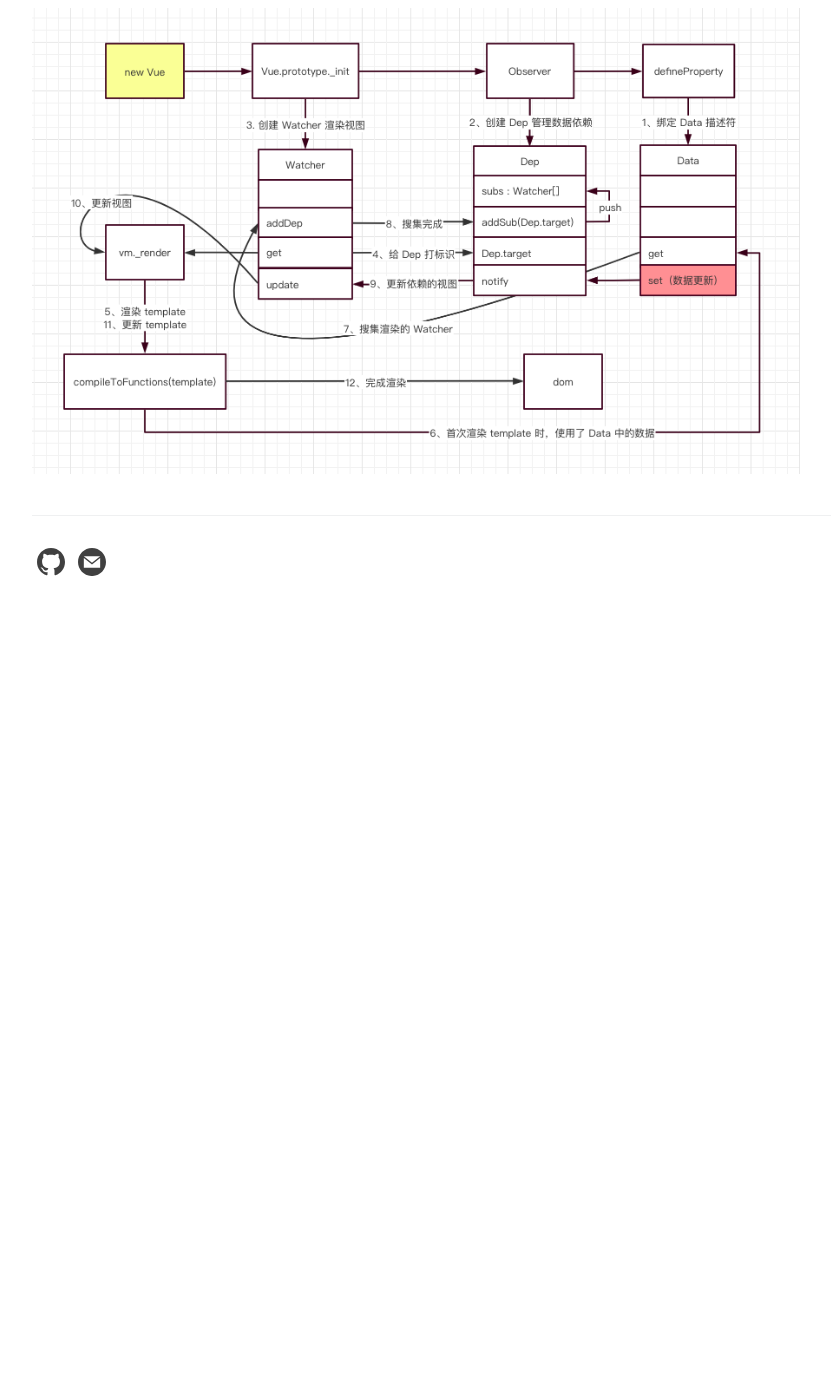
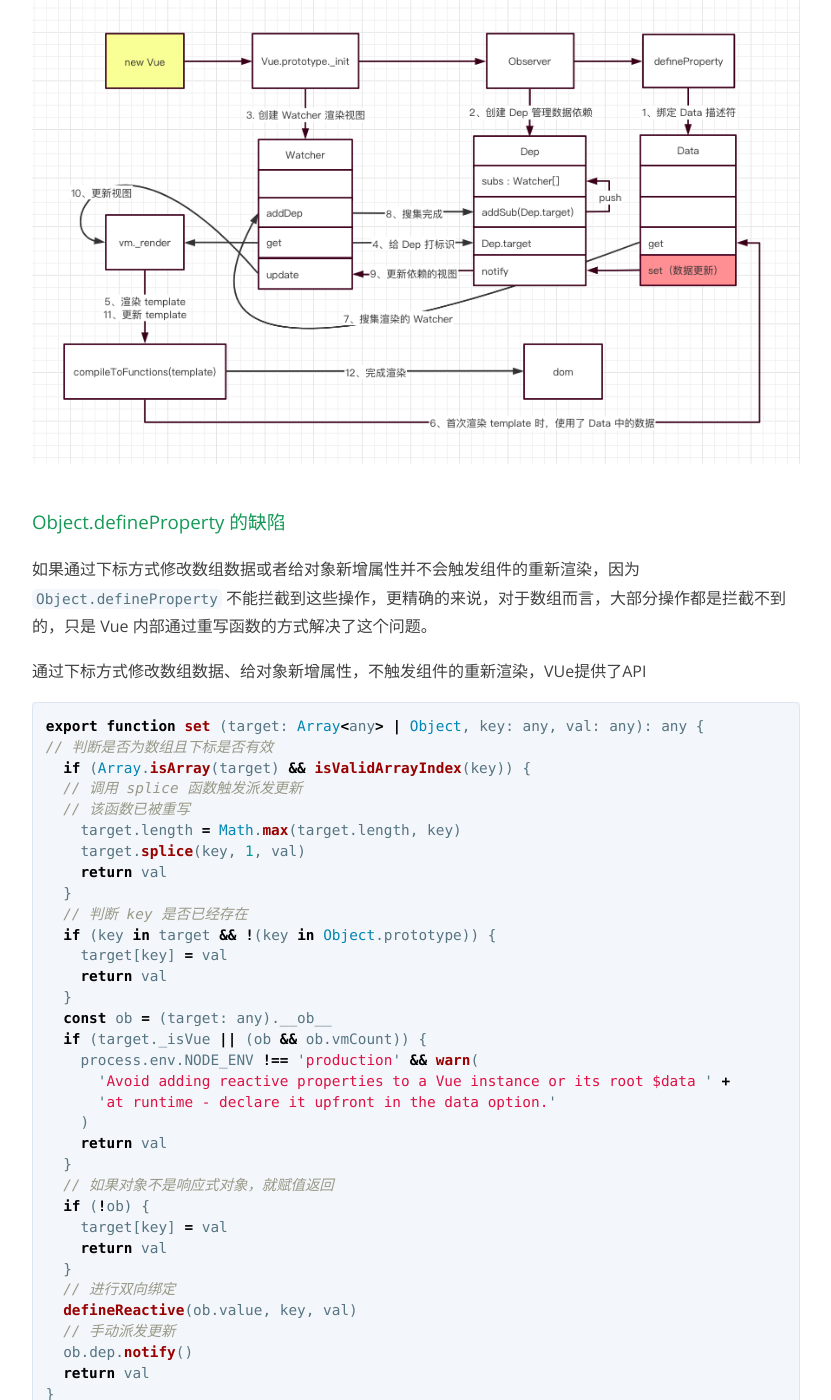
Before and after one commit to higwendolyn/Alias, a Jekyll site: the page built from _posts/2021-01-10-Vue-defineProperty.md, in a window 1280 px wide and 1400 px high, scrolled down 12501 px. Shown: the whole window, without its empty margins (64-895 px from the left). Built offline with Jekyll 4.4.1, drawn with Linux system fonts in a browser that asks for light colours; before the commit the page ends 13131 px from its top, so only the background shows below that; some of the changed text lies outside the part shown.

Commit message:
响应式原理

````diff
--- a/_posts/2021-01-10-Vue-defineProperty.md
+++ b/_posts/2021-01-10-Vue-defineProperty.md
@@ -304,7 +304,7 @@
 
 ![image.png](../../../images/defineProperty10.png)
 
-## 组件渲染
+### 组件渲染
 
 <font style="color: red">Vue 组件又是怎么渲染的呢？</font>
 
@@ -358,3 +358,94 @@
 Vue 响应式原理图：
 
 ![image.png](../../../images/defineProperty12.png)
+
+### Object.defineProperty 的缺陷
+
+如果通过下标方式修改数组数据或者给对象新增属性并不会触发组件的重新渲染，因为 ```Object.defineProperty``` 不能拦截到这些操作，更精确的来说，对于数组而言，大部分操作都是拦截不到的，只是 Vue 内部通过重写函数的方式解决了这个问题。
+
+通过下标方式修改数组数据、给对象新增属性，不触发组件的重新渲染，VUe提供了API
+
+```javascript
+export function set (target: Array<any> | Object, key: any, val: any): any {
+// 判断是否为数组且下标是否有效
+  if (Array.isArray(target) && isValidArrayIndex(key)) {
+  // 调用 splice 函数触发派发更新
+  // 该函数已被重写
+    target.length = Math.max(target.length, key)
+    target.splice(key, 1, val)
+    return val
+  }
+  // 判断 key 是否已经存在
+  if (key in target && !(key in Object.prototype)) {
+    target[key] = val
+    return val
+  }
+  const ob = (target: any).__ob__
+  if (target._isVue || (ob && ob.vmCount)) {
+    process.env.NODE_ENV !== 'production' && warn(
+      'Avoid adding reactive properties to a Vue instance or its root $data ' +
+      'at runtime - declare it upfront in the data option.'
+    )
+    return val
+  }
+  // 如果对象不是响应式对象，就赋值返回
+  if (!ob) {
+    target[key] = val
+    return val
+  }
+  // 进行双向绑定
+  defineReactive(ob.value, key, val)
+  // 手动派发更新
+  ob.dep.notify()
+  return val
+}
+```
+
+对于数组而言，Vue 内部重写了以下函数实现派发更新
+
+```javascript
+// 获得数组原型
+const arrayProto = Array.prototype
+export const arrayMethods = Object.create(arrayProto)
+// 重写以下函数
+const methodsToPatch = [
+  'push',
+  'pop',
+  'shift',
+  'unshift',
+  'splice',
+  'sort',
+  'reverse'
+]
+methodsToPatch.forEach(function (method) {
+  // 缓存原生函数
+  const original = arrayProto[method]
+  // 重写函数
+  def(arrayMethods, method, function mutator (...args) {
+  // 先调用原生函数获得结果
+    const result = original.apply(this, args)
+    const ob = this.__ob__
+    let inserted
+    // 调用以下几个函数时，监听新数据
+    switch (method) {
+      case 'push':
+      case 'unshift':
+        inserted = args
+        break
+      case 'splice':
+        inserted = args.slice(2)
+        break
+    }
+    if (inserted) ob.observeArray(inserted)
+    // 手动派发更新
+    ob.dep.notify()
+    return result
+  })
+})
+```
+
+## Vue 3.0（proxy）
+
+## 参考文章
+
+[图解 Vue 响应式原理](https://juejin.cn/post/6857669921166491662)
--- a/_sass/blog/_layout.scss
+++ b/_sass/blog/_layout.scss
@@ -233,6 +233,7 @@
   max-height: 70%;
   left: 20%;
   top: 20%;
+  transition: all .2s;
   cursor: zoom-out;
   z-index: 9999;
 
````
